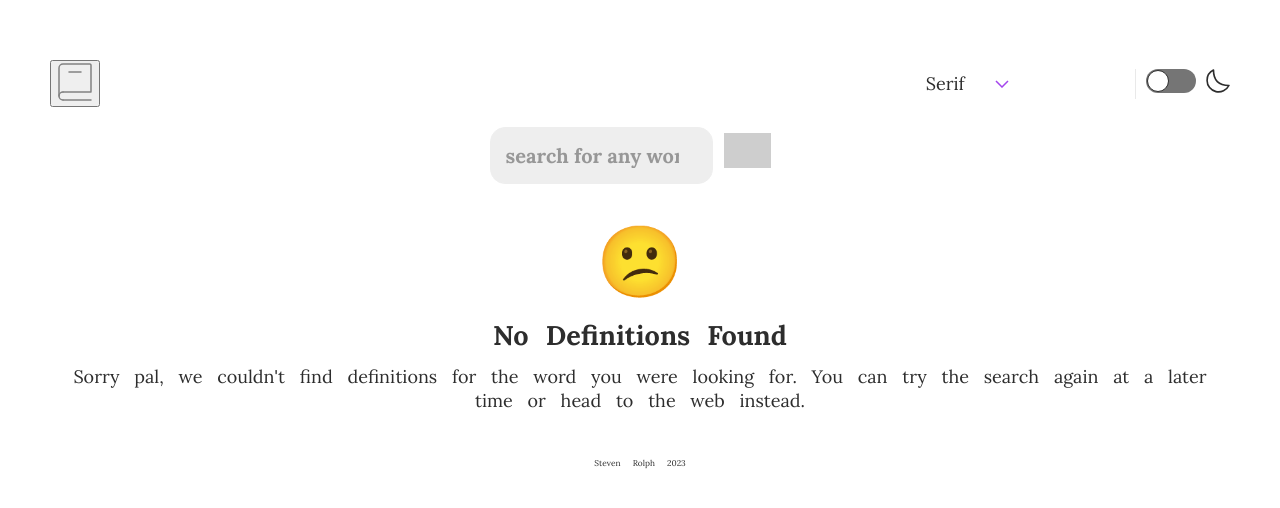
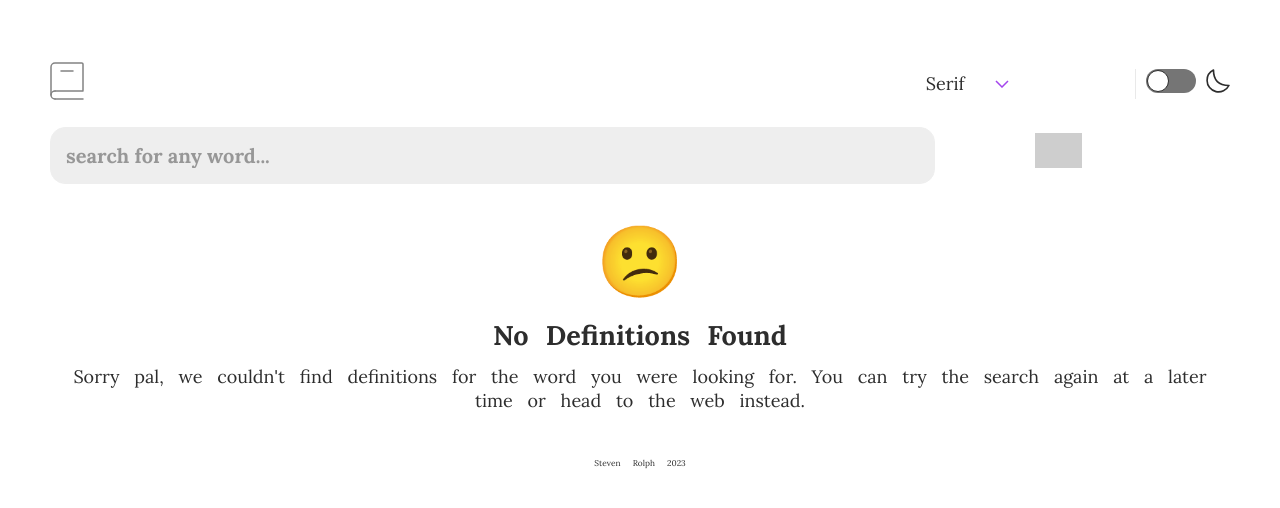
Before and after one commit to valleyman89/keyboard-api, a React (Create React App) app: page / in a window 1280 px wide. Shown: the top 508 px of the page. Built offline with nearby package versions, Linux system fonts and the light colour scheme; no server answers; grey boxes are pictures that could not be loaded.

Commit message:
adjust some styles

```diff
--- a/src/components/Header/Header.css
+++ b/src/components/Header/Header.css
@@ -12,6 +12,11 @@ header {
   justify-self: start;
   grid-area: 1 / 1 / 2 / 2;
 }
+
+.logo > button {
+  all: unset;
+}
+
 .font-toggle {
   grid-area: 1 / 2 / 2 / 3;
 }
@@ -21,8 +26,9 @@ header {
   justify-self: end;
   padding-left: 1rem;
 }
-hgroup {
+.search-field {
   grid-area: 2 / 1 / 3 / 4;
+  align-self: center;
   width: 100%;
 }
 
```
